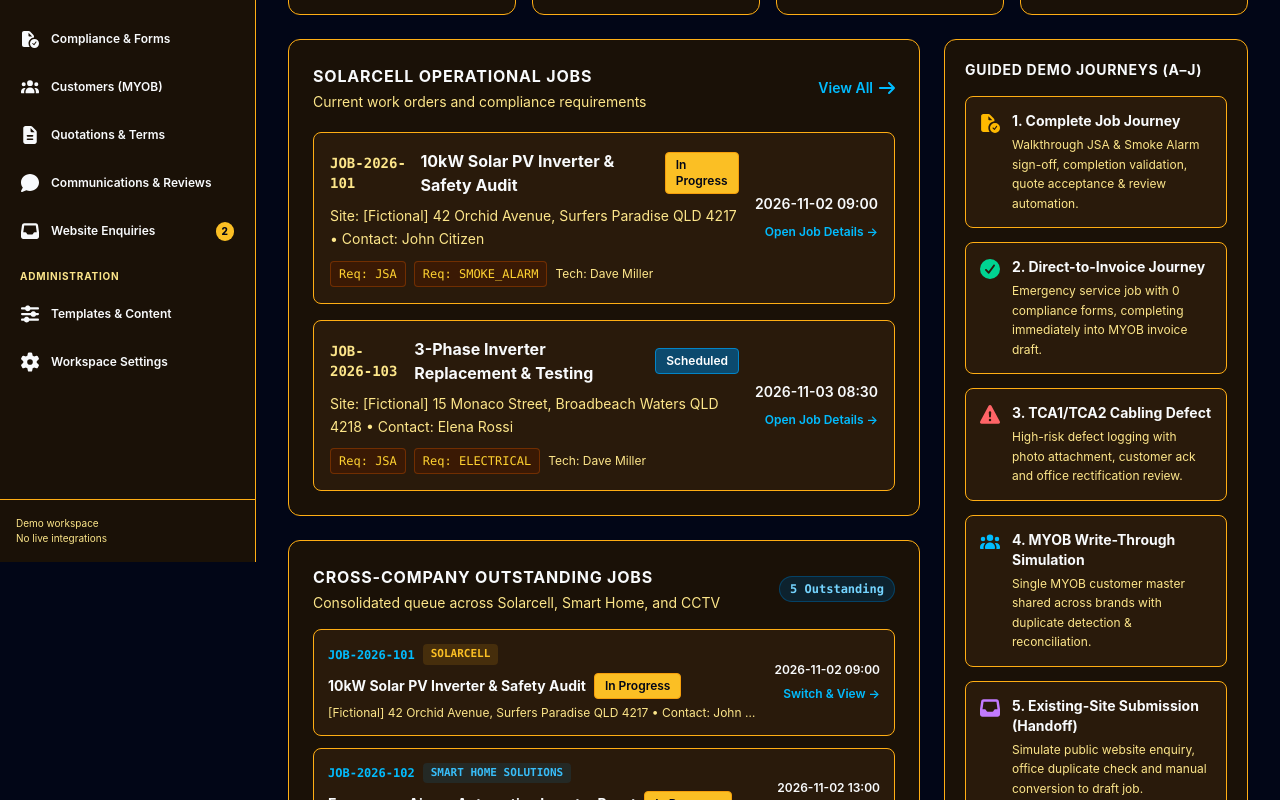
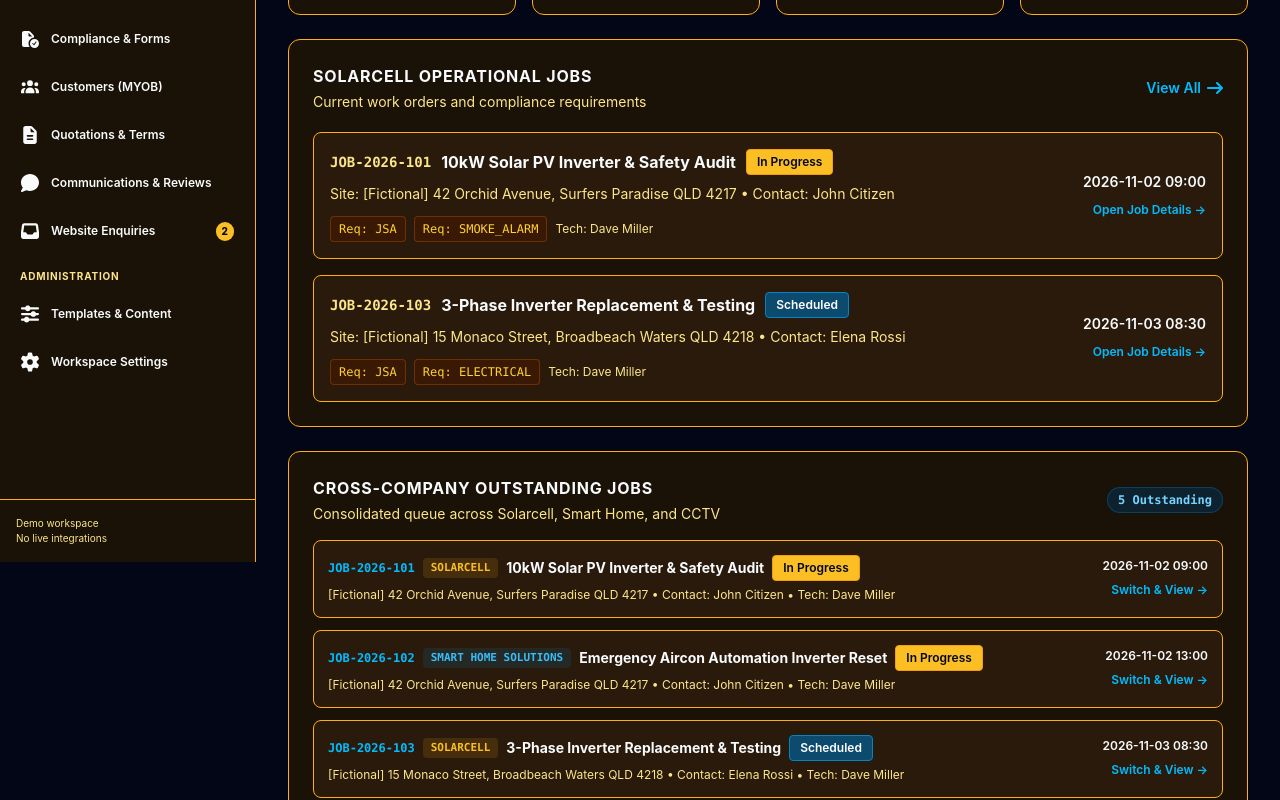
Before and after one commit to PixelsWorker/CABMS, a React (Vite) app: page / in a window 1280 px wide. Shown: the part 400-1200 px from the top of the page. Built offline with nearby package versions, Linux system fonts and the light colour scheme.

Commit message:
Remove guided demo journeys and demo isolation cards from dashboard

```diff
--- a/src/views/DashboardView.tsx
+++ b/src/views/DashboardView.tsx
@@ -15,11 +15,9 @@
   faCircleCheck,
   faClock,
   faDatabase,
-  faFileCircleCheck,
   faFileLines,
   faInbox,
   faTriangleExclamation,
-  faUsers,
 } from '@fortawesome/free-solid-svg-icons';
 import { JobStatus } from '../types/cabms.ts';
 
@@ -123,10 +121,8 @@
         </div>
       </div>
 
-      {/* Two-Column Section: Operational Jobs & Quick Simulation Flows */}
-      <div className="grid grid-cols-1 lg:grid-cols-3 gap-6">
-        {/* Left Column: Jobs Table & Cross-Company Queue (2 cols on lg) */}
-        <div className="lg:col-span-2 space-y-6">
+      {/* Operational Jobs & Cross-Company Queue */}
+      <div className="space-y-6">
           <div className="cabms-card p-6" data-testid="operational-jobs-panel">
           <div className="flex items-center justify-between mb-5">
             <div>
@@ -276,103 +272,6 @@
             </div>
           </div>
           )}
-        </div>
-
-        {/* Right Column: Guided Demo Scenarios & Quick Actions */}
-        <div className="space-y-5">
-          {/* Quick Actions Panel */}
-          <div className="cabms-card p-5">
-            <h2 className="text-sm font-bold text-(--cabms-text-primary) uppercase tracking-wider mb-4">
-              Guided Demo Journeys (A–J)
-            </h2>
-            <div className="space-y-3.5">
-              <button
-                onClick={() => {
-                  setSelectedJobId('JOB-2026-101');
-                  setActiveTab('jobs');
-                }}
-                className="w-full text-left p-3.5 rounded-lg cabms-card-subtle hover:bg-(--cabms-surface) flex items-start space-x-3 transition cursor-pointer"
-              >
-                <FontAwesomeIcon icon={faFileCircleCheck} className="w-5 h-5 text-amber-400 mt-0.5 shrink-0" />
-                <div className="space-y-1">
-                  <div className="font-bold text-(--cabms-text-primary) text-sm">1. Complete Job Journey</div>
-                  <div className="text-(--cabms-text-secondary) text-xs leading-relaxed">
-                    Walkthrough JSA & Smoke Alarm sign-off, completion validation, quote acceptance & review automation.
-                  </div>
-                </div>
-              </button>
-
-              <button
-                onClick={() => {
-                  setSelectedJobId('JOB-2026-102');
-                  setActiveTab('jobs');
-                }}
-                className="w-full text-left p-3.5 rounded-lg cabms-card-subtle hover:bg-(--cabms-surface) flex items-start space-x-3 transition cursor-pointer"
-              >
-                <FontAwesomeIcon icon={faCircleCheck} className="w-5 h-5 text-emerald-400 mt-0.5 shrink-0" />
-                <div className="space-y-1">
-                  <div className="font-bold text-(--cabms-text-primary) text-sm">2. Direct-to-Invoice Journey</div>
-                  <div className="text-(--cabms-text-secondary) text-xs leading-relaxed">
-                    Emergency service job with 0 compliance forms, completing immediately into MYOB invoice draft.
-                  </div>
-                </div>
-              </button>
-
-              <button
-                onClick={() => {
-                  setSelectedJobId('JOB-2026-104');
-                  setActiveTab('jobs');
-                }}
-                className="w-full text-left p-3.5 rounded-lg cabms-card-subtle hover:bg-(--cabms-surface) flex items-start space-x-3 transition cursor-pointer"
-              >
-                <FontAwesomeIcon icon={faTriangleExclamation} className="w-5 h-5 text-red-400 mt-0.5 shrink-0" />
-                <div className="space-y-1">
-                  <div className="font-bold text-(--cabms-text-primary) text-sm">3. TCA1/TCA2 Cabling Defect</div>
-                  <div className="text-(--cabms-text-secondary) text-xs leading-relaxed">
-                    High-risk defect logging with photo attachment, customer ack and office rectification review.
-                  </div>
-                </div>
-              </button>
-
-              <button
-                onClick={() => setActiveTab('customers')}
-                className="w-full text-left p-3.5 rounded-lg cabms-card-subtle hover:bg-(--cabms-surface) flex items-start space-x-3 transition cursor-pointer"
-              >
-                <FontAwesomeIcon icon={faUsers} className="w-5 h-5 text-sky-400 mt-0.5 shrink-0" />
-                <div className="space-y-1">
-                  <div className="font-bold text-(--cabms-text-primary) text-sm">4. MYOB Write-Through Simulation</div>
-                  <div className="text-(--cabms-text-secondary) text-xs leading-relaxed">
-                    Single MYOB customer master shared across brands with duplicate detection & reconciliation.
-                  </div>
-                </div>
-              </button>
-
-              <button
-                onClick={() => setActiveTab('website_inbox')}
-                className="w-full text-left p-3.5 rounded-lg cabms-card-subtle hover:bg-(--cabms-surface) flex items-start space-x-3 transition cursor-pointer"
-              >
-                <FontAwesomeIcon icon={faInbox} className="w-5 h-5 text-purple-400 mt-0.5 shrink-0" />
-                <div className="space-y-1">
-                  <div className="font-bold text-(--cabms-text-primary) text-sm">5. Existing-Site Submission (Handoff)</div>
-                  <div className="text-(--cabms-text-secondary) text-xs leading-relaxed">
-                    Simulate public website enquiry, office duplicate check and manual conversion to draft job.
-                  </div>
-                </div>
-              </button>
-            </div>
-          </div>
-
-          {/* Compliance & Isolation Card */}
-          <div className="cabms-card border-amber-700/60 p-5 text-(--cabms-text-secondary) space-y-2">
-            <div className="flex items-center space-x-2 text-amber-400 font-bold text-sm">
-              <FontAwesomeIcon icon={faTriangleExclamation} className="w-4 h-4" />
-              <span>G00 Strict Demo Isolation</span>
-            </div>
-            <p className="text-xs text-(--cabms-text-secondary) leading-relaxed">
-              All records, appointments, quotes, and customer accounts are deterministic synthetic fixtures. Electronic signatures are visibly deferred to the working test system without amount-based legal routing.
-            </p>
-          </div>
-        </div>
       </div>
     </div>
   );
```
